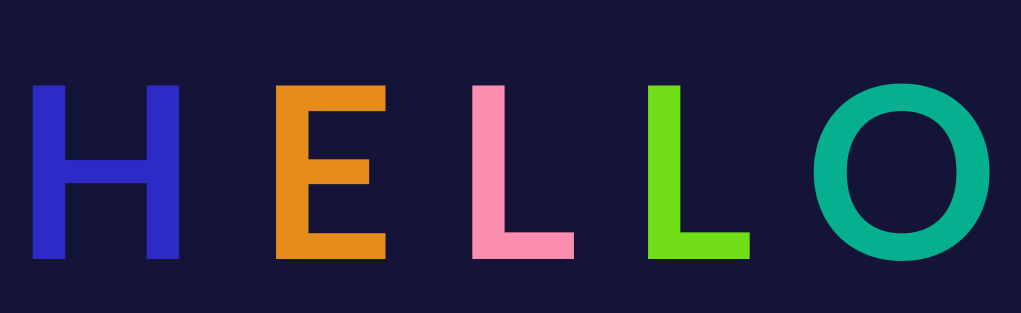
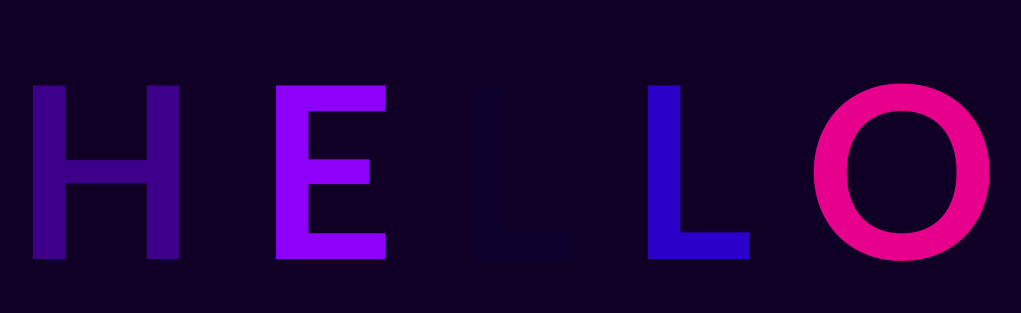
Before and after one commit to RachaudKeyes/AnimatedTextGitDemo, a plain HTML site: page index.html in a window 1280 px wide. Shown: the part 242-555 px from the top of the page, without its empty margins (134-1155 px from the left). Drawn offline with Linux system fonts and the light colour scheme.

Commit message:
restrict colors to purples

```diff
--- a/app.js
+++ b/app.js
@@ -1,6 +1,6 @@
 function randomRGB () {
     const r = Math.floor(Math.random() * 256);
-    const g = Math.floor(Math.random() * 256);
+    const g = 0;
     const b = Math.floor(Math.random() * 256);
     return `rgb(${r},${g},${b})`
 }
--- a/style.css
+++ b/style.css
@@ -3,7 +3,7 @@ body {
     justify-content: center;
     align-items: center;
     height: 100vh;
-    background-color: rgb(20, 20, 56);
+    background-color: rgb(17, 0, 37);
 }
 
 h1 {
```
